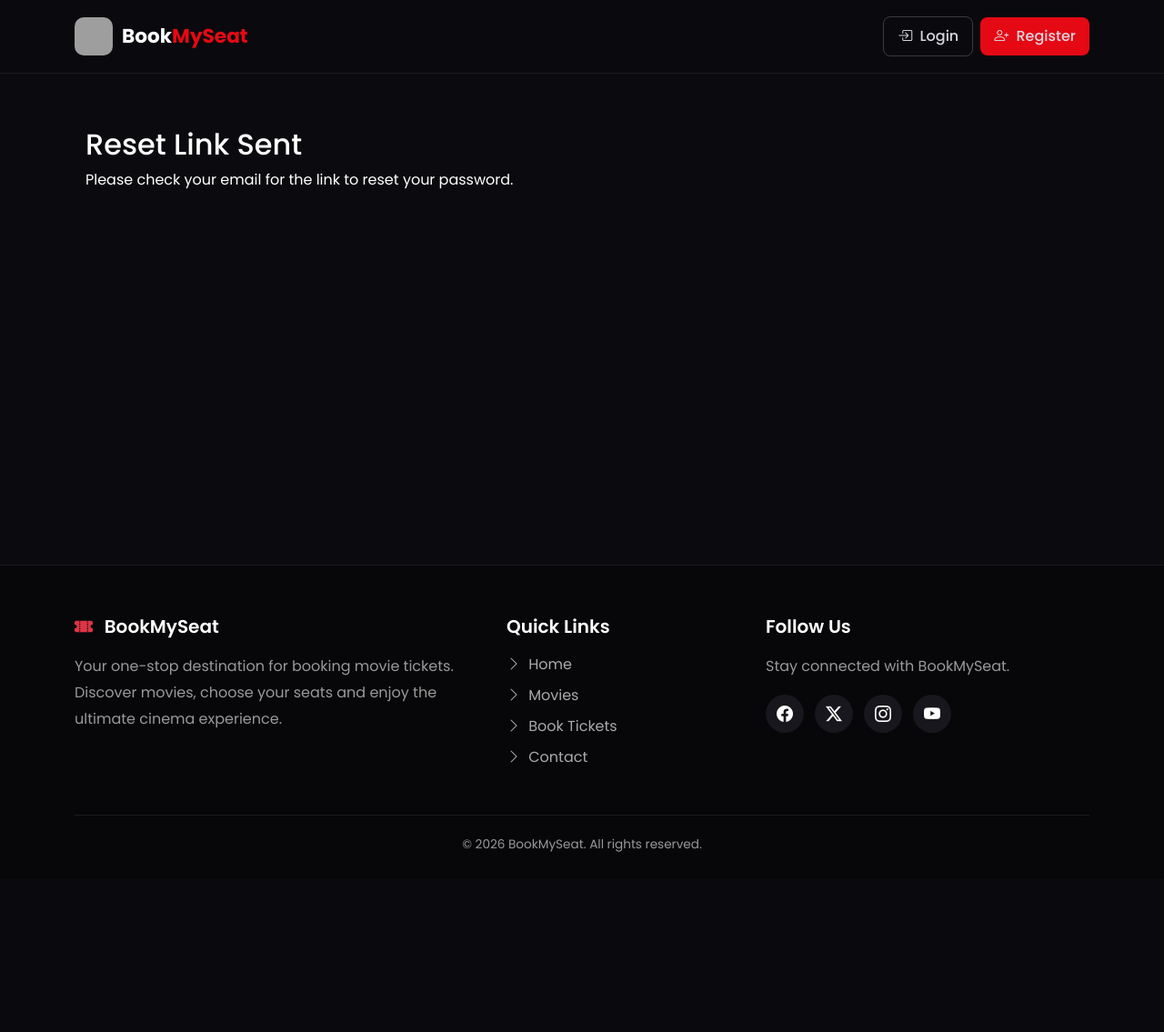
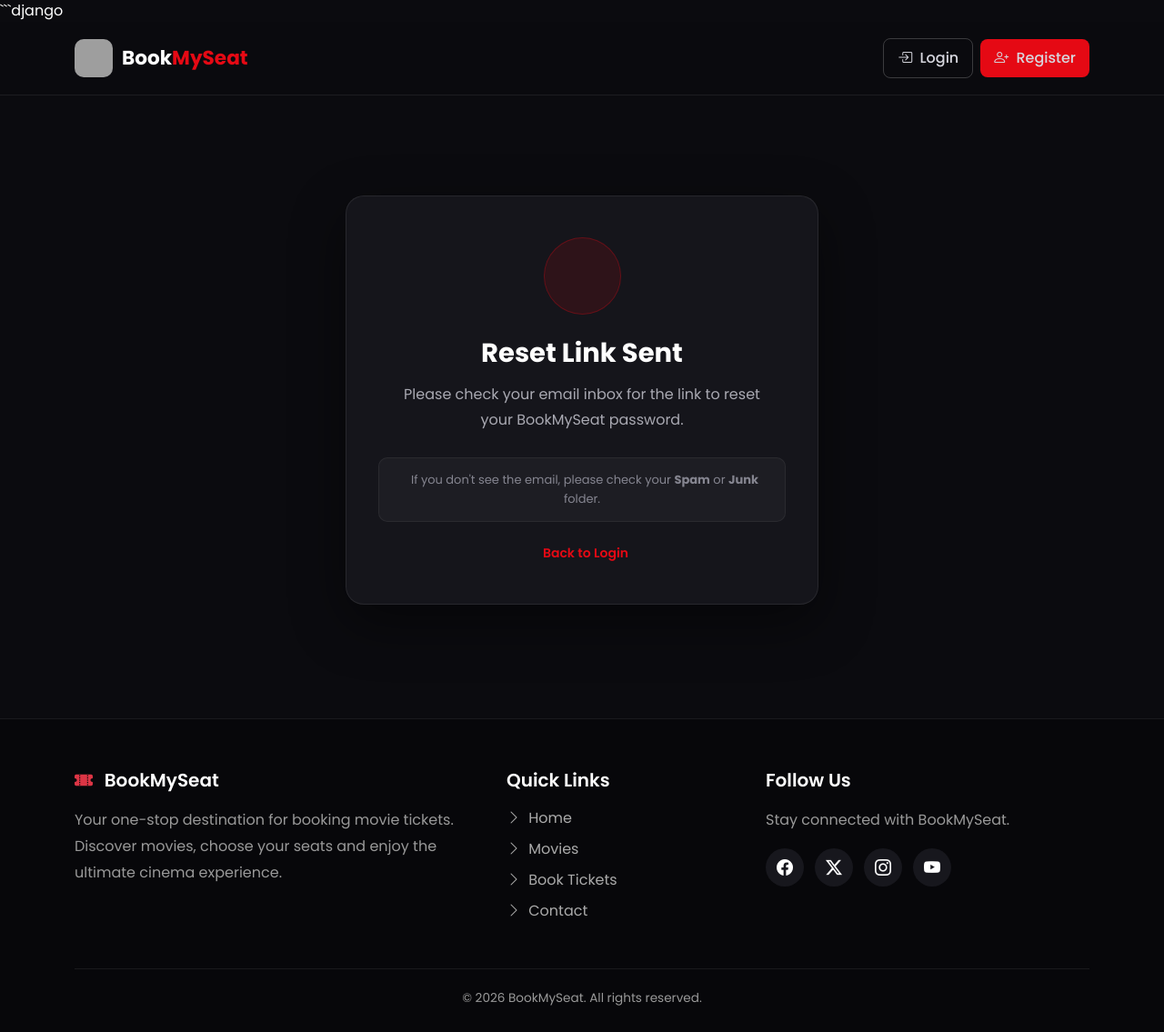
Before and after one commit to ridhamguptaprogramming-ops/rest, a Django app: page /password-reset/done/ in a window 1280 px wide. Shown: the whole page at 91% size. Before the commit the page ends 937 px from the top, so only its background shows below. Run offline with Django 5.2, Linux system fonts and the light colour scheme; grey boxes are pictures that could not be loaded.

Commit message:
Update password_reset_done.html

````diff
--- a/templates/users/password_reset_done.html
+++ b/templates/users/password_reset_done.html
@@ -1,8 +1,154 @@
+```django
 {% extends "users/basic.html" %}
 
+{% block title %}Reset Link Sent | BookMySeat{% endblock %}
+
 {% block content %}
-  <div class="container mt-4">
-    <h2>Reset Link Sent</h2>
-    <p>Please check your email for the link to reset your password.</p>
-  </div>
+<style>
+    .reset-sent-page {
+        min-height: 75vh;
+        display: flex;
+        align-items: center;
+        justify-content: center;
+        padding: 50px 20px;
+    }
+
+    .reset-sent-card {
+        width: 100%;
+        max-width: 520px;
+        background: #15151b;
+        border: 1px solid rgba(255, 255, 255, 0.08);
+        border-radius: 20px;
+        padding: 45px 35px;
+        text-align: center;
+        box-shadow: 0 20px 60px rgba(0, 0, 0, 0.45);
+        animation: fadeUp 0.6s ease;
+    }
+
+    .email-icon {
+        width: 85px;
+        height: 85px;
+        margin: 0 auto 25px;
+        border-radius: 50%;
+        background: rgba(229, 9, 20, 0.12);
+        border: 1px solid rgba(229, 9, 20, 0.3);
+        display: flex;
+        align-items: center;
+        justify-content: center;
+        color: #e50914;
+        font-size: 36px;
+    }
+
+    .reset-sent-card h2 {
+        color: #ffffff;
+        font-size: 29px;
+        font-weight: 700;
+        margin-bottom: 15px;
+    }
+
+    .reset-sent-card p {
+        color: #a9a9b2;
+        font-size: 16px;
+        line-height: 1.7;
+        margin: 0 auto 28px;
+        max-width: 420px;
+    }
+
+    .email-tip {
+        background: rgba(255, 255, 255, 0.035);
+        border: 1px solid rgba(255, 255, 255, 0.06);
+        border-radius: 10px;
+        padding: 14px 16px;
+        color: #858590;
+        font-size: 13px;
+        line-height: 1.6;
+    }
+
+    .email-tip i {
+        color: #e50914;
+        margin-right: 6px;
+    }
+
+    .back-login {
+        display: inline-flex;
+        align-items: center;
+        gap: 8px;
+        margin-top: 24px;
+        color: #e50914;
+        text-decoration: none;
+        font-size: 14px;
+        font-weight: 600;
+        transition: color 0.25s ease;
+    }
+
+    .back-login:hover {
+        color: #ff3942;
+        text-decoration: none;
+    }
+
+    @keyframes fadeUp {
+        from {
+            opacity: 0;
+            transform: translateY(20px);
+        }
+
+        to {
+            opacity: 1;
+            transform: translateY(0);
+        }
+    }
+
+    @media (max-width: 576px) {
+        .reset-sent-page {
+            padding: 30px 15px;
+        }
+
+        .reset-sent-card {
+            padding: 35px 22px;
+        }
+
+        .reset-sent-card h2 {
+            font-size: 25px;
+        }
+
+        .reset-sent-card p {
+            font-size: 15px;
+        }
+
+        .email-icon {
+            width: 72px;
+            height: 72px;
+            font-size: 31px;
+        }
+    }
+</style>
+
+<div class="reset-sent-page">
+    <div class="reset-sent-card">
+
+        <div class="email-icon">
+            <i class="fas fa-envelope"></i>
+        </div>
+
+        <h2>Reset Link Sent</h2>
+
+        <p>
+            Please check your email inbox for the link to reset your
+            BookMySeat password.
+        </p>
+
+        <div class="email-tip">
+            <i class="fas fa-info-circle"></i>
+            If you don't see the email, please check your
+            <strong>Spam</strong> or <strong>Junk</strong> folder.
+        </div>
+
+        <a href="{% url 'login' %}" class="back-login">
+            <i class="fas fa-arrow-left"></i>
+            Back to Login
+        </a>
+
+    </div>
+</div>
 {% endblock %}
+```
````
